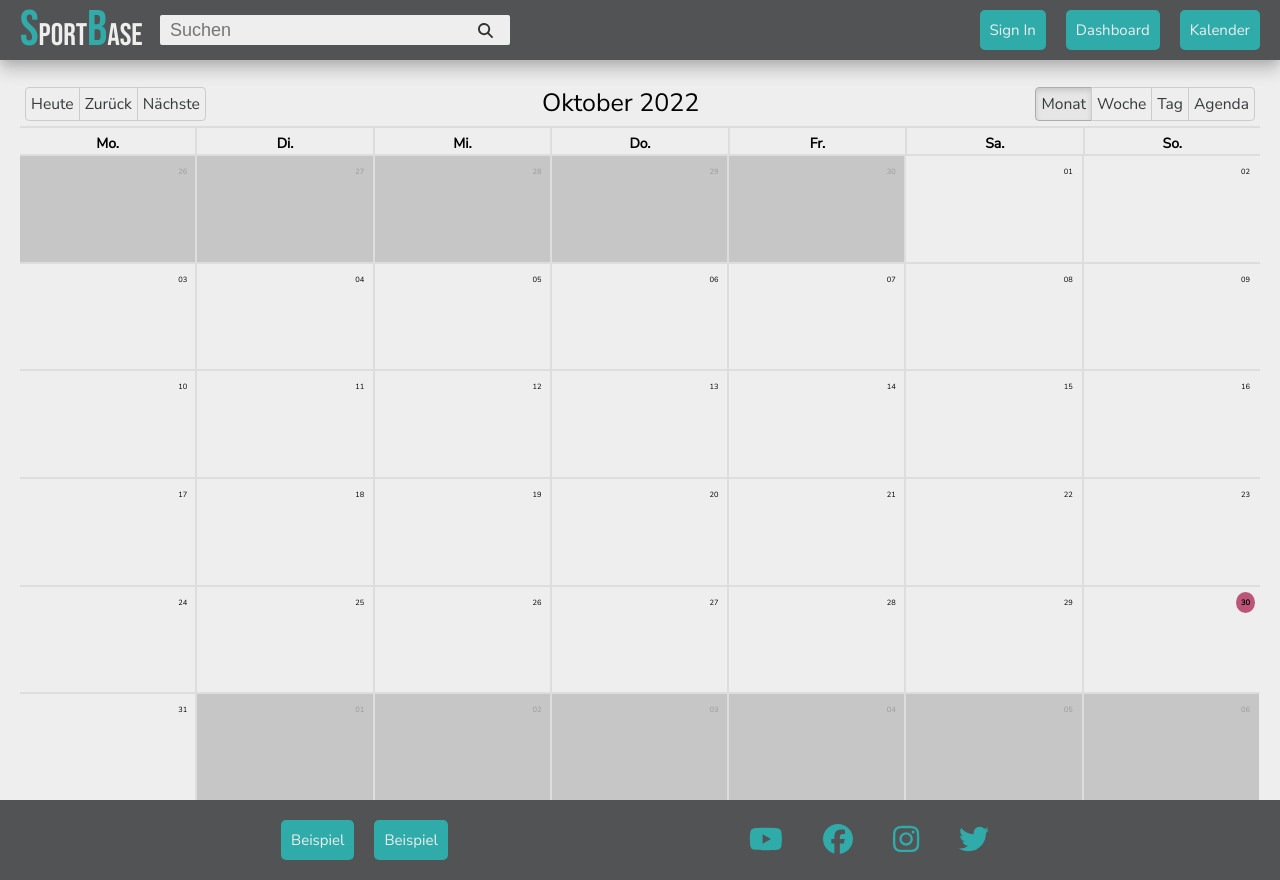
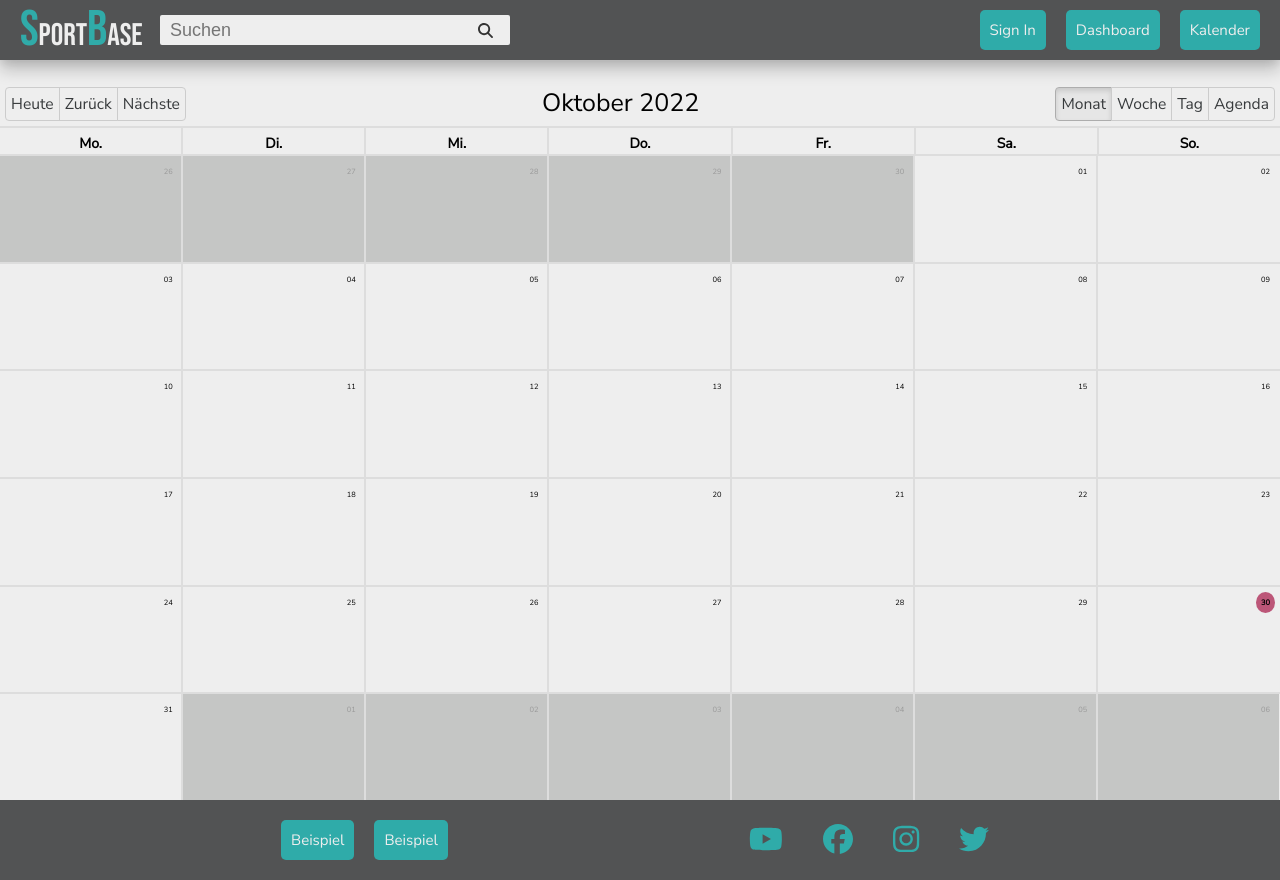
Before and after one commit to BarloGER/SportBase-Frontend, a React (Create React App) app: page /calendar in a window 1280 px wide. Built offline with nearby package versions, Linux system fonts and the light colour scheme; no server answers.

Commit message:
fixed Drag and Drop position and removed Calendar.js padding

```diff
--- a/src/styles/eventMultiForm.css
+++ b/src/styles/eventMultiForm.css
@@ -121,10 +121,10 @@
 .event-form .DnDfield {
   height: 100%;
   width: 100%;
-  background-image: url(https://cdn.discordapp.com/attachments/1021406713313763328/1036632430288834560/Fussballfeld-transformed.jpeg);
+  background-image: url(https://thumbs.dreamstime.com/b/fu%C3%9Fballplatz-skizze-92868869.jpg);
   background-size: cover;
   background-position: center center;
-  /* position: relative; */
+  position: relative;
 }
 
 .event-form .DnDfield img {
--- a/src/styles/public-calendar.css
+++ b/src/styles/public-calendar.css
@@ -39,10 +39,6 @@
 .rbc-off-range-bg {
   background-color: var(--rbc-off-range-bg);
 }
-
-/* .rbc-today {
-  background-color: var(--rbc-today);
-} */
 
 .rbc-event {
   background-color: var(--rbc-event);
@@ -177,7 +173,7 @@
 
 @media screen and (min-width: 830px) {
   .public-calendar {
-    padding: 8rem 2rem 0 2rem;
+    padding: 8rem 0 0 0;
   }
 
   .rbc-toolbar {
```
